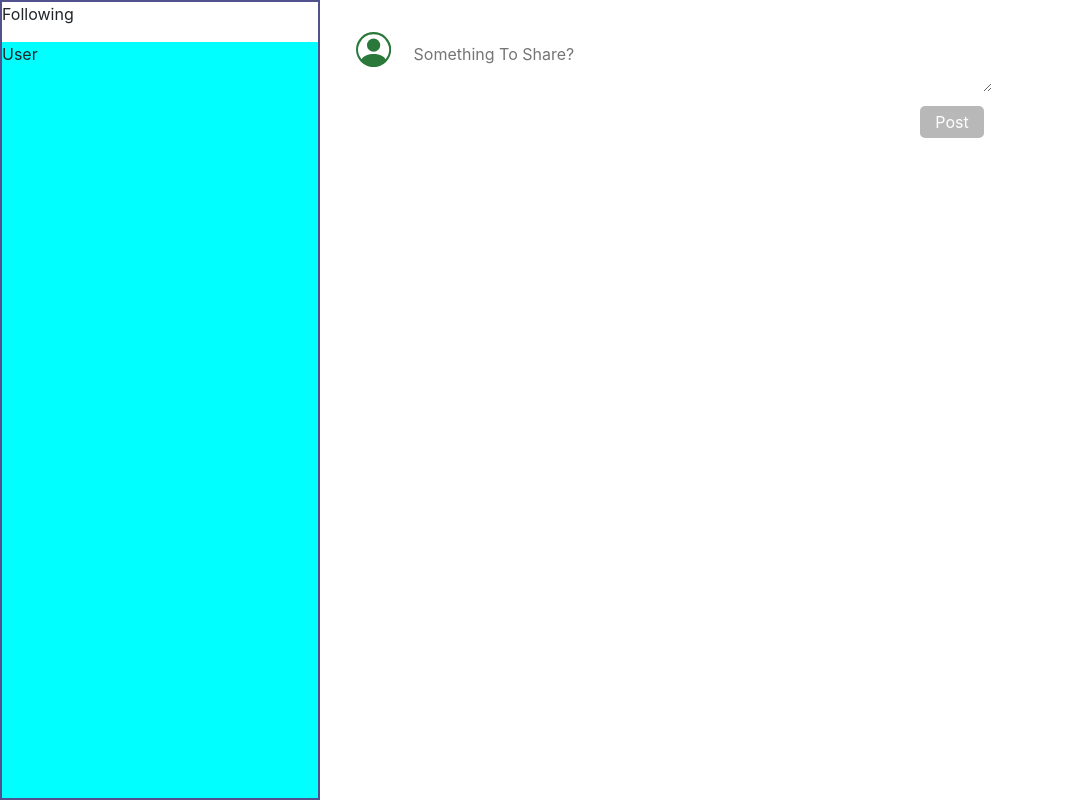
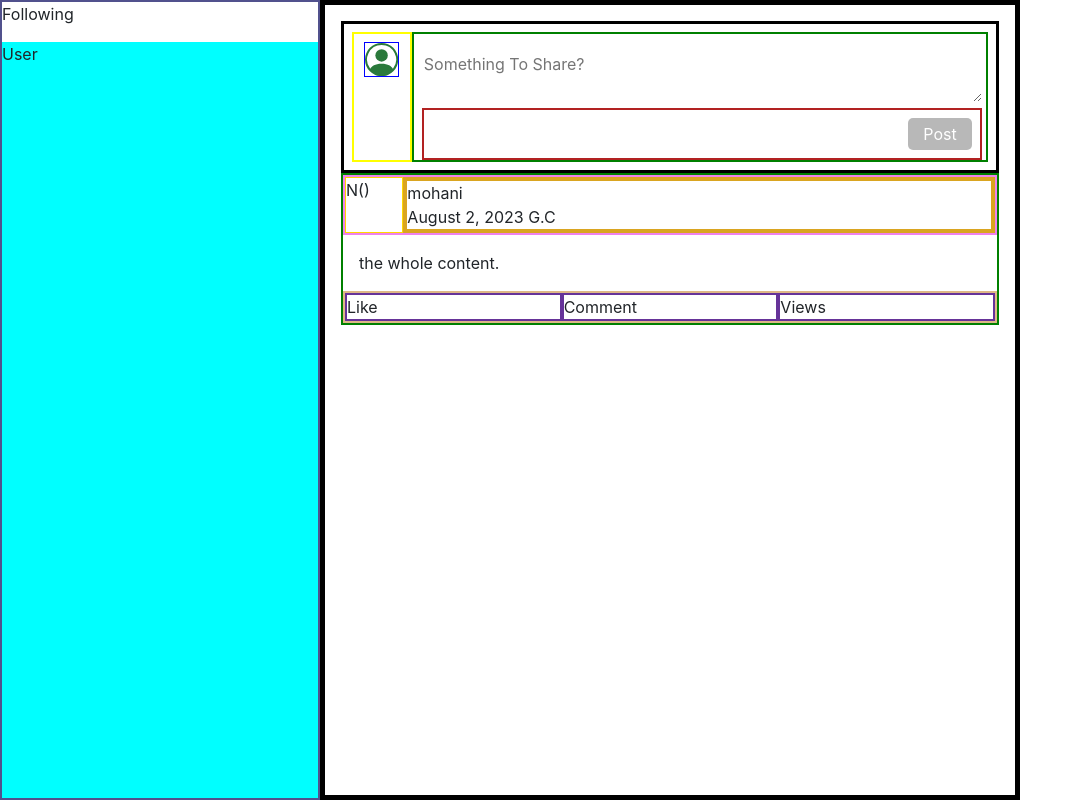
Before and after one commit to mohani-01/network, a Django app: page / in a window 1280 px wide. Shown: the whole page, without its empty margins (0-1081 px from the left). Run offline with Django 3.2, Linux system fonts and the light colour scheme; some libraries are stand-ins or nearby versions.

Commit message:
first commit, New post

```diff
--- a/network/static/network/styles.css
+++ b/network/static/network/styles.css
@@ -22,7 +22,7 @@
 
 .middle-everything {
     width: 700px;
-    /* border: 2px solid black; */
+    border: 5px solid black;
     padding: 1rem;
 }
 
@@ -30,7 +30,7 @@
     display: flex;
     width: 100%;
     padding: 0.5rem;
-    /* border: 2px solid black; */
+    border: 3px solid black;
 }
 
 .user-icon {
@@ -39,7 +39,7 @@
 
     width: 4rem;
     padding: 0.5rem;
-    /* border: 2px solid yellow; */
+    border: 2px solid yellow;
 }
 
 .user-icon > svg {
@@ -47,11 +47,11 @@
     color: rgb(42, 121, 59);
     height: max-content;
     text-align: center;
-    /* border: 1px solid blue; */
+    border: 1px solid blue;
 }
 
 .post-area {
-    /* border: 2px solid green; */
+    border: 2px solid green;
     width: 100%;
     padding: 1rem 0.25rem 0px 0.5rem;
 }
@@ -68,7 +68,7 @@
 #submit-post {
     display: flex;
     justify-content: flex-end;
-    /* border: 2px solid firebrick; */
+    border: 2px solid firebrick;
 
     padding: 0.5rem;
 }
@@ -86,3 +86,39 @@
 #input-post:disabled {
     background-color: rgba(128, 128, 128, 0.555);
 }
+
+
+.posts {
+    border: 2px solid green;
+}
+
+.username {
+    display: flex;
+    border: 2px solid violet;
+}
+
+.user-image {
+    width: 4rem;
+    border: 1px solid gold;
+}
+
+.user-username {
+    border: 4px solid goldenrod;
+    width: 100%;
+}
+.post-content {
+    padding: 1rem;
+}
+
+
+.post-info {
+    display: flex;
+    justify-content: space-evenly;
+    border: 2px solid burlywood;
+}
+
+
+.post-info > div {
+    width: 100%;
+    border: 2px solid rebeccapurple;
+}
--- a/network/templates/network/index.html
+++ b/network/templates/network/index.html
@@ -2,12 +2,14 @@
 
 {% block body %}
     <div class="main">
+
         <div class="side-bar">
             <!-- <div>Home</div> -->
             <div class="follow">Following</div>
             <!-- <div>Post</div> -->
             <div class="user">User</div>
         </div>
+
         <div class="middle-everything">
 
             <form id="form-post" action="#">
@@ -32,6 +34,30 @@
 
                 </div>
             </form>
+
+            <div class="posts">
+
+                <div class="username">
+                    <div class="user-image">
+                        N()
+                    </div>
+                    <div class="user-username">
+                        mohani <br>
+                        August 2, 2023 G.C
+
+                    </div>
+                </div>
+
+                <div class="post-content">the whole content.</div>
+
+                <div class="post-info">
+                    <div>Like</div>
+                    <div>Comment</div>
+                    <div>Views</div>
+
+                </div>
+
+            </div>
         </div>
     </div>
 {% endblock %}
```
